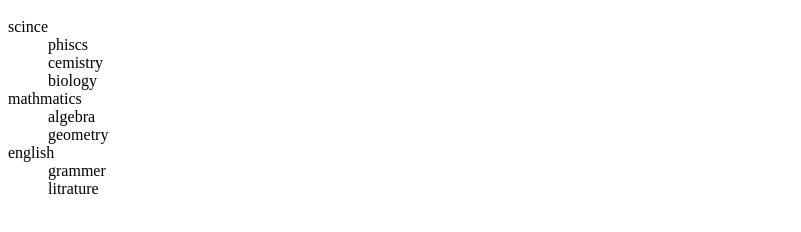
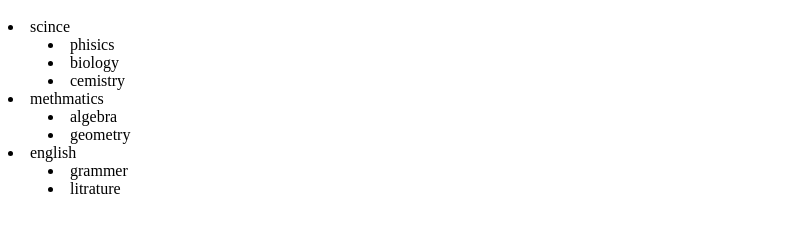
Before and after one commit to rafaybuttbutt61-hub/assiment-1, a plain HTML site: page index.html in a window 1280 px wide. Shown: the part 486-718 px from the top of the page, without its empty margins (0-801 px from the left). Drawn offline with Linux system fonts and the light colour scheme.

Commit message:
Fix HTML list formatting and structure errors
Corrected HTML structure and fixed list formatting issues.

```diff
--- a/index.html
+++ b/index.html
@@ -19,17 +19,17 @@ i lerned that html list are used to display information in a structured format t
 <li>stir and sirv bot</li>
 </ol>
 <h1>my school subject</h1>
-<dl class="circle">
-<dt>scince</dt>
-<dd>phiscs</dd>
-<dd>cemistry</dd>
-<dd>biology</dd>
-<dt>mathmatics</dt>
-<dd>algebra</dd>
-<dd>geometry</dd>
-<dt>english</dt>
-<dd>grammer</dd>
-<dd>litrature</dd>
+<dl>
+<dt><li>scince</li></dt>
+<dd type="circle"><li>phisics</li></dd>
+<dd type="circle"><li>biology</li></dd>
+<dd type="circle"><li>cemistry</li></dd>
+<dt><li>methmatics</li></dt>
+<dd type="circle"><li>algebra</li></dd>
+<dd type="circle"><li>geometry</li></dd>
+<dt><li>english</li></dt>
+<dd type="circle"><li>grammer</li></dd>
+<dd type="circle"><li>litrature</li></dd>
 </dl>
 </head>
 <body>
```
